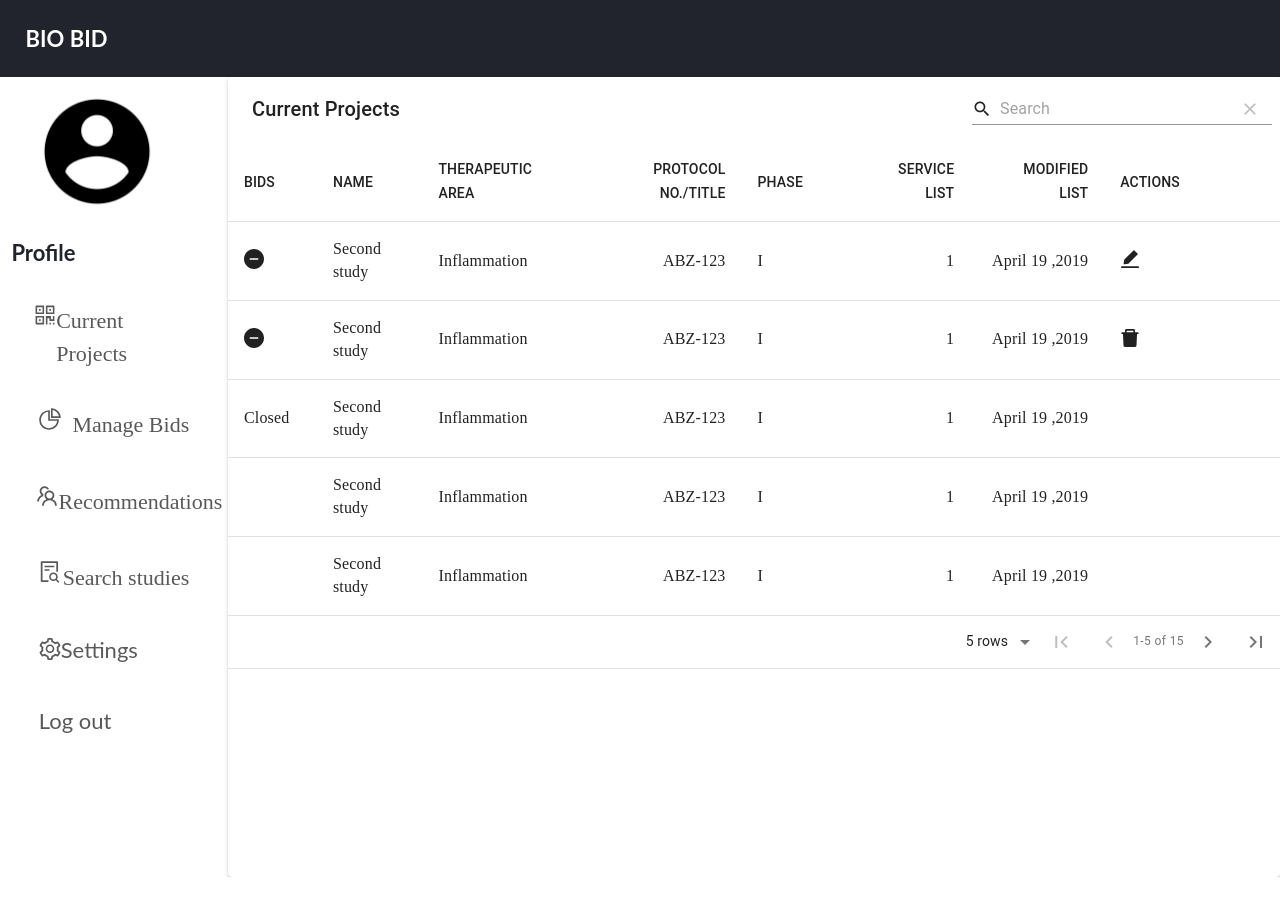
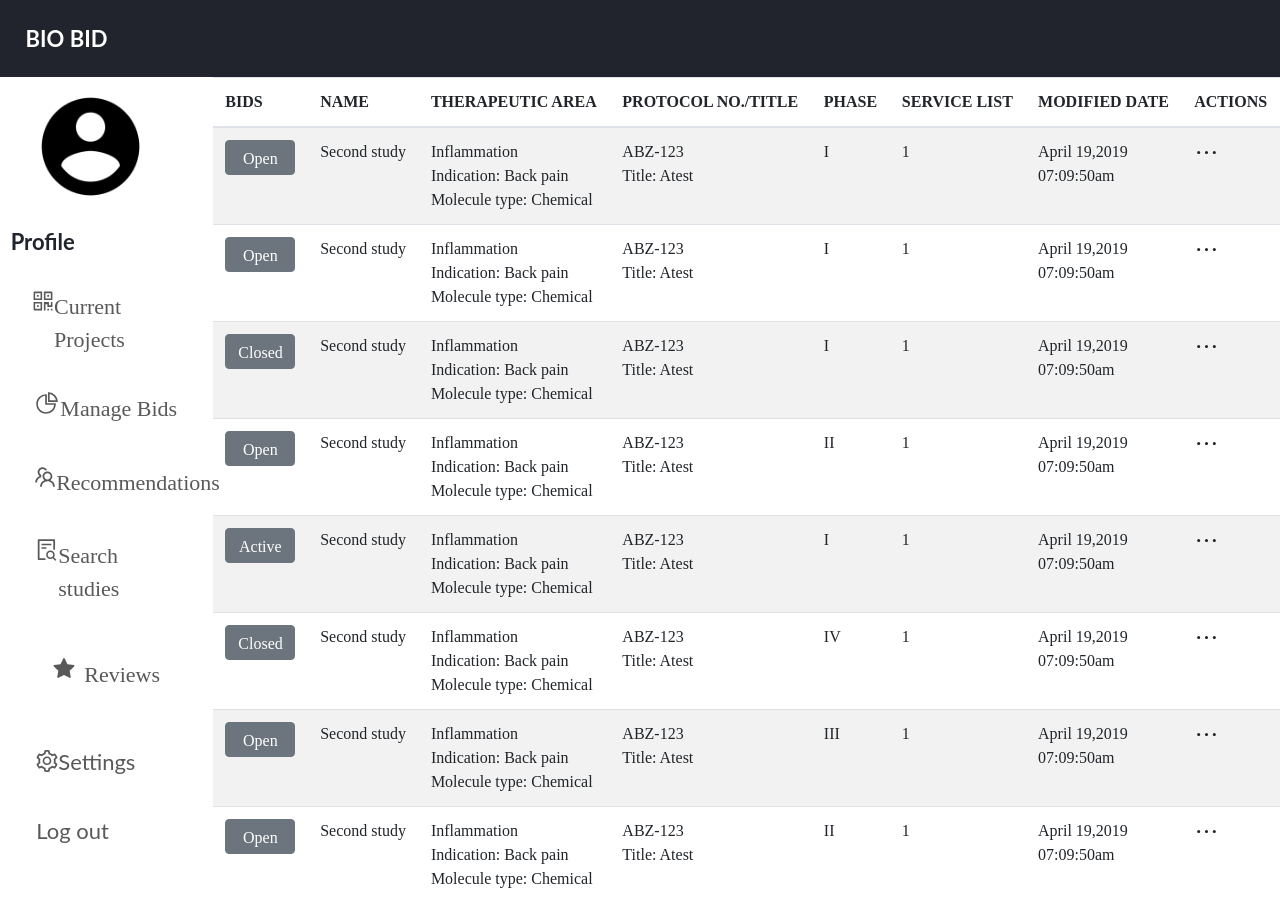
Before and after one commit to jsrubin/bio-bid-fe, a React (Create React App) app in the folder bio-bid/: page / in a window 1280 px wide. Before the commit the page ends 877 px from the top, so only its background shows below. Built offline with nearby package versions, Linux system fonts and the light colour scheme.

Commit message:
react strap table implemented

```diff
--- a/bio-bid/src/App.css
+++ b/bio-bid/src/App.css
@@ -18,4 +18,5 @@
   border: 1px solid #D4D4D4;
   box-sizing: border-box;
   border-radius: 6px;
+
  }
--- a/bio-bid/src/App.js
+++ b/bio-bid/src/App.js
@@ -4,7 +4,7 @@ import 'bootstrap/dist/css/bootstrap.min.css';
 import Header from "./components/header";
 import styled from "styled-components";
 import Nav from "./components/navigation";
-import Table from "./components/bids";
+import Bids from "./components/bids";
 
 
 
@@ -14,7 +14,7 @@ const App = () =>{
       <Header/>
       <WorkSpace>
         <Nav/>
-        <Table/>
+        <Bids/>
       </WorkSpace>
       </MainWrapper>
 
--- a/bio-bid/src/components/bids.js
+++ b/bio-bid/src/components/bids.js
@@ -1,173 +1,164 @@
 import React from "react";
-import MaterialTable from "material-table";
-import {MinusCircleFilled} from "@ant-design/icons";
-import {EditFilled} from "@ant-design/icons";
-import {DeleteFilled} from "@ant-design/icons";
+import styled from "styled-components";
+import { Table } from 'reactstrap';
+import {EllipsisOutlined} from "@ant-design/icons";
+import {Button} from "reactstrap";
 
-export default function Table() {
-  const [state, setState] = React.useState({
-    columns: [
-        { title: "BIDS", field: "bids"},
-      { title: "NAME", field: "name" },
-      { title: "THERAPEUTIC AREA", field: "Therapeutic" },
-      { title: "PROTOCOL NO./TITLE", field: "protocol", type: "numeric" },
-      { title: "PHASE", field: "Phase"},
-      { title: "SERVICE LIST" , field: "Serverlist", type: "numeric" },
-      { title: "MODIFIED LIST", field: "modify", type: "numeric" },
-      {title: "ACTIONS", field: "actions"},
-      {
-        title: "",
-        field: "",
-        lookup: { }
-      }
-    ],
-    data: [
-      { bids:  <MinusCircleFilled  style={{fontSize: '20px'}}/>,
-        name: "Second study",
-        Therapeutic: "Inflammation",
-        protocol: "ABZ-123",
-        Phase: "I",
-        Serverlist: 1,
-        modify: "April 19 ,2019",
-        actions: <EditFilled icon={[DeleteFilled]} style={{fontSize: '20px'}}/>,
-      },
-      {
-        bids: <MinusCircleFilled style={{fontSize: '20px'}}/>,
-        name: "Second study",
-        Therapeutic: "Inflammation",
-        protocol: "ABZ-123",
-        Phase: "I",
-        Serverlist: 1,
-        modify: "April 19 ,2019",
-        actions: <DeleteFilled  style={{fontSize: '20px'}}/>
-      },
-      {
-        bids: "Closed",
-        name: "Second study",
-        Therapeutic: "Inflammation",
-        protocol: "ABZ-123",
-        Phase: "I",
-        Serverlist: 1,
-        modify: "April 19 ,2019",
-        actions: ""
-      },
-      {
-        name: "Second study",
-        Therapeutic: "Inflammation",
-        protocol: "ABZ-123",
-        Phase: "I",
-        Serverlist: 1,
-        modify: "April 19 ,2019",
-        actions: ""
-      },
-      {
-        name: "Second study",
-        Therapeutic: "Inflammation",
-        protocol: "ABZ-123",
-        Phase: "I",
-        Serverlist: 1,
-        modify: "April 19 ,2019",
-        actions: ""
-      },
-      {
-        name: "Second study",
-        Therapeutic: "Inflammation",
-        protocol: "ABZ-123",
-        Phase: "I",
-        Serverlist: 1,
-        modify: "April 19 ,2019",
-        actions: ""
-      },
-      {
-        name: "Second study",
-        Therapeutic: "Inflammation",
-        protocol: "ABZ-123",
-        Phase: "I",
-        Serverlist: 1,
-        modify: "April 19 ,2019",
-        actions: ""
-      },
-      {
-        name: "Second study",
-        Therapeutic: "Inflammation",
-        protocol: "ABZ-123",
-        Phase: "I",
-        Serverlist: 1,
-        modify: "April 19 ,2019",
-        actions: ""
-      },
-      {
-        name: "Second study",
-        Therapeutic: "Inflammation",
-        protocol: "ABZ-123",
-        Phase: "I",
-        Serverlist: 1,
-        modify: "April 19 ,2019",
-        actions: ""
-      },
-      {
-        name: "Second study",
-        Therapeutic: "Inflammation",
-        protocol: "ABZ-123",
-        Phase: "I",
-        Serverlist: 1,
-        modify: "April 19 ,2019",
-        actions: ""
-      },
-      {
-        name: "Second study",
-        Therapeutic: "Inflammation",
-        protocol: "ABZ-123",
-        Phase: "I",
-        Serverlist: 1,
-        modify: "April 19 ,2019",
-        actions: ""
-      },
-      {
-        name: "Second study",
-        Therapeutic: "Inflammation",
-        protocol: "ABZ-123",
-        Phase: "I",
-        Serverlist: 1,
-        modify: "April 19 ,2019",
-        actions: ""
-      },
-      {
-        name: "Second study",
-        Therapeutic: "Inflammation",
-        protocol: "ABZ-123",
-        Phase: "I",
-        Serverlist: 1,
-        modify: "April 19 ,2019",
-        actions: ""
-      },
-      {
-        name: "Second study",
-        Therapeutic: "Inflammation",
-        protocol: "ABZ-123",
-        Phase: "I",
-        Serverlist: 1,
-        modify: "April 19 ,2019",
-        actions: ""
-      },
-      {
-        name: "Second study",
-        Therapeutic: "Inflammation",
-        protocol: "ABZ-123",
-        Phase: "I",
-        Serverlist: 1,
-        modify: "April 19 ,2019",
-        actions: ""
-      },
-    ]
-  });
+const Bids = (props) => {
+  return (
+    <Table striped style={{ width:'100%'}}>
+      <thead style ={{ margin:'10%'}}>
+        <tr>
+          <th>BIDS</th>
+          <th>NAME</th>
+          <th>THERAPEUTIC AREA</th>
+          <th>PROTOCOL NO./TITLE</th>
+          <th>PHASE</th>
+          <th>SERVICE LIST</th>
+          <th>MODIFIED DATE</th>
+          <th>ACTIONS</th>
+        </tr>
+      </thead>
+      <tbody>
+        <tr>
+          <th scope="row"> <Button style={{ width: '70px', height: '35px'}} color="secondary">Open</Button></th>
+          <td> Second study</td>
+          <td> Inflammation<br>
+          </br> Indication: Back pain<br>
+          </br> Molecule type: Chemical</td>
+          <td> ABZ-123<br>
+          </br> Title: Atest </td>
+          <td> I</td>
+          <td> 1</td>
+          <td> April 19,2019<br>
+          </br> 07:09:50am</td>
+          <td> <EllipsisOutlined style={{fontSize:'25px'}}/></td>
+        </tr>
 
-  return (
-    <MaterialTable
-       title="Current Projects"
-      columns={state.columns}
-      data={state.data}
+        <tr>
+          <th scope="row"> <Button style={{ width: '70px', height: '35px'}} color="secondary">Open</Button></th>
+          <td> Second study</td>
+          <td> Inflammation<br>
+          </br> Indication: Back pain<br>
+          </br> Molecule type: Chemical</td>
+          <td> ABZ-123<br>
+          </br> Title: Atest </td>
+          <td> I</td>
+          <td> 1</td>
+          <td> April 19,2019<br>
+          </br> 07:09:50am</td>
+          <td> <EllipsisOutlined style={{fontSize:'25px'}}/></td>
+        </tr>
 
-    />
+        <tr>
+          <th scope="row"> <Button style={{ width: '70px', height: '35px'}} color="secondary">Closed</Button></th>
+          <td> Second study</td>
+          <td> Inflammation<br>
+          </br> Indication: Back pain<br>
+          </br> Molecule type: Chemical</td>
+          <td> ABZ-123<br>
+          </br> Title: Atest </td>
+          <td> I</td>
+          <td> 1</td>
+          <td> April 19,2019<br>
+          </br> 07:09:50am</td>
+          <td> <EllipsisOutlined style={{fontSize:'25px'}}/></td>
+        </tr>
+
+        <tr>
+          <th scope="row"> <Button style={{ width: '70px', height: '35px'}} color="secondary">Open</Button></th>
+          <td> Second study</td>
+          <td> Inflammation<br>
+          </br> Indication: Back pain<br>
+          </br> Molecule type: Chemical</td>
+          <td> ABZ-123<br>
+          </br> Title: Atest </td>
+          <td> II</td>
+          <td> 1</td>
+          <td> April 19,2019<br>
+          </br> 07:09:50am</td>
+          <td> <EllipsisOutlined style={{fontSize:'25px'}}/></td>
+        </tr>
+
+        <tr>
+          <th scope="row"> <Button style={{ width: '70px', height: '35px'}} color="secondary">Active</Button></th>
+          <td> Second study</td>
+          <td> Inflammation<br>
+          </br> Indication: Back pain<br>
+          </br> Molecule type: Chemical</td>
+          <td> ABZ-123<br>
+          </br> Title: Atest </td>
+          <td> I</td>
+          <td> 1</td>
+          <td> April 19,2019<br>
+          </br> 07:09:50am</td>
+          <td> <EllipsisOutlined style={{fontSize:'25px'}}/></td>
+        </tr>
+
+        <tr>
+          <th scope="row"> <Button style={{ width: '70px', height: '35px'}} color="secondary">Closed</Button></th>
+          <td> Second study</td>
+          <td> Inflammation<br>
+          </br> Indication: Back pain<br>
+          </br> Molecule type: Chemical</td>
+          <td> ABZ-123<br>
+          </br> Title: Atest </td>
+          <td> IV</td>
+          <td> 1</td>
+          <td> April 19,2019<br>
+          </br> 07:09:50am</td>
+          <td> <EllipsisOutlined style={{fontSize:'25px'}}/></td>
+        </tr>
+
+        <tr>
+          <th scope="row"> <Button style={{ width: '70px', height: '35px'}} color="secondary">Open</Button></th>
+          <td> Second study</td>
+          <td> Inflammation<br>
+          </br> Indication: Back pain<br>
+          </br> Molecule type: Chemical</td>
+          <td> ABZ-123<br>
+          </br> Title: Atest </td>
+          <td> III</td>
+          <td> 1</td>
+          <td> April 19,2019<br>
+          </br> 07:09:50am</td>
+          <td> <EllipsisOutlined style={{fontSize:'25px'}}/></td>
+        </tr>
+
+        <tr>
+          <th scope="row"> <Button style={{ width: '70px', height: '35px'}} color="secondary">Open</Button></th>
+          <td> Second study</td>
+          <td> Inflammation<br>
+          </br> Indication: Back pain<br>
+          </br> Molecule type: Chemical</td>
+          <td> ABZ-123<br>
+          </br> Title: Atest </td>
+          <td> II</td>
+          <td> 1</td>
+          <td> April 19,2019<br>
+          </br> 07:09:50am</td>
+          <td> <EllipsisOutlined style={{fontSize:'25px'}}/></td>
+        </tr>
+
+
+
+
+
+      </tbody>
+    </Table>
   );
 }
+
+export default Bids;
+
+
+const Title= styled.div
+`
+font-family: Inter;
+font-style: normal;
+font-weight: bold;
+font-size: 24px;
+color: #595959;
+
+
+`
--- a/bio-bid/src/components/navigation.js
+++ b/bio-bid/src/components/navigation.js
@@ -6,6 +6,7 @@ import {TeamOutlined} from "@ant-design/icons";
 import {FileSearchOutlined} from "@ant-design/icons";
 import {QrcodeOutlined} from "@ant-design/icons";
 import {SettingOutlined} from "@ant-design/icons";
+import {StarFilled} from "@ant-design/icons";
 
 const Nav =() =>{
     return(
@@ -52,6 +53,13 @@ const Nav =() =>{
                     </StyledLink>
                 </div>
 
+                <div className="navWrapperDiv">
+                    <StyledLink to="/search" style={{margin:'25%'}}>
+                    <StarFilled />
+                        Reviews
+                    </StyledLink>
+                </div>
+
                 <div className="navWrapperDiv2">
                     <StyledLink2 to="/settings" style={{margin:'17%'}}>
                     <SettingOutlined/>
@@ -90,7 +98,7 @@ text-decoration:none;
 margin: 5% 0 0 5%;
 &: hover{
     background: #C4C4C4;
-    border-radius: 0px 20px 20px 0px;
+    border-left: 10%;
 
 
 
```
